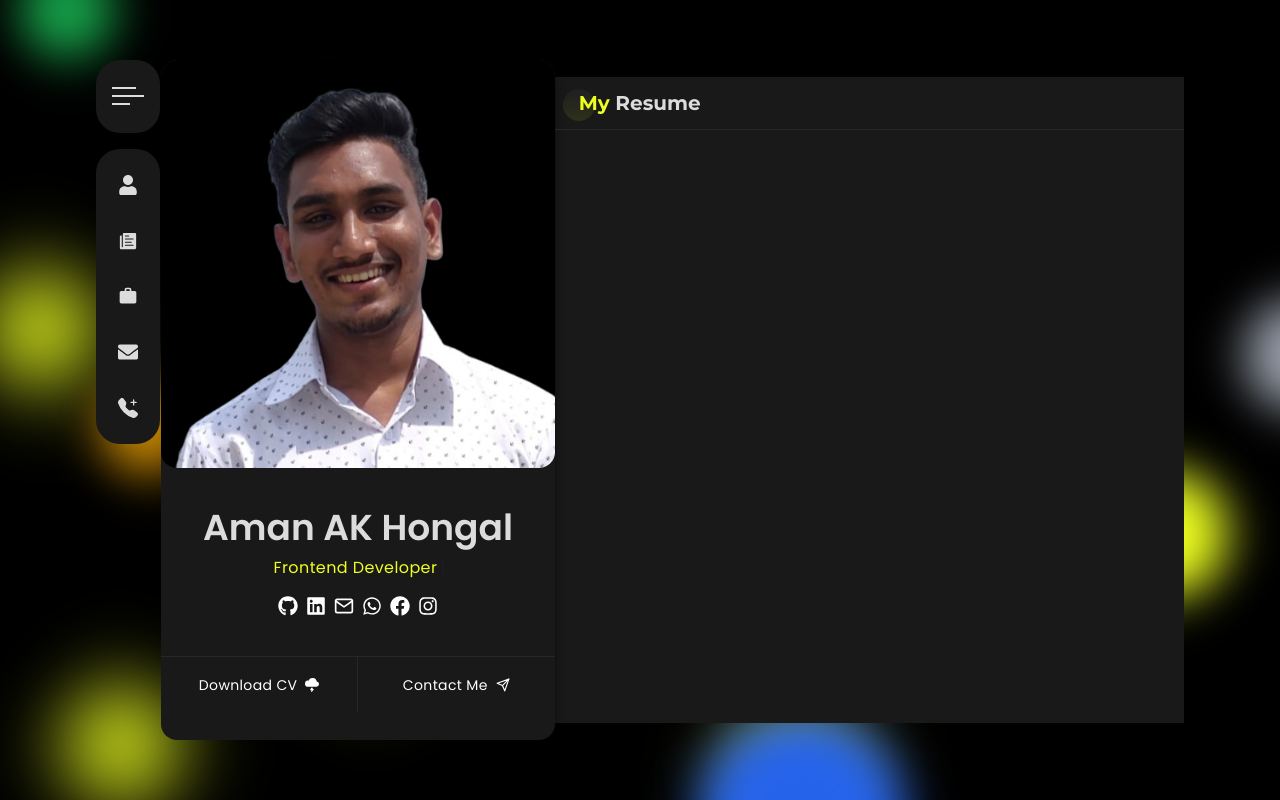
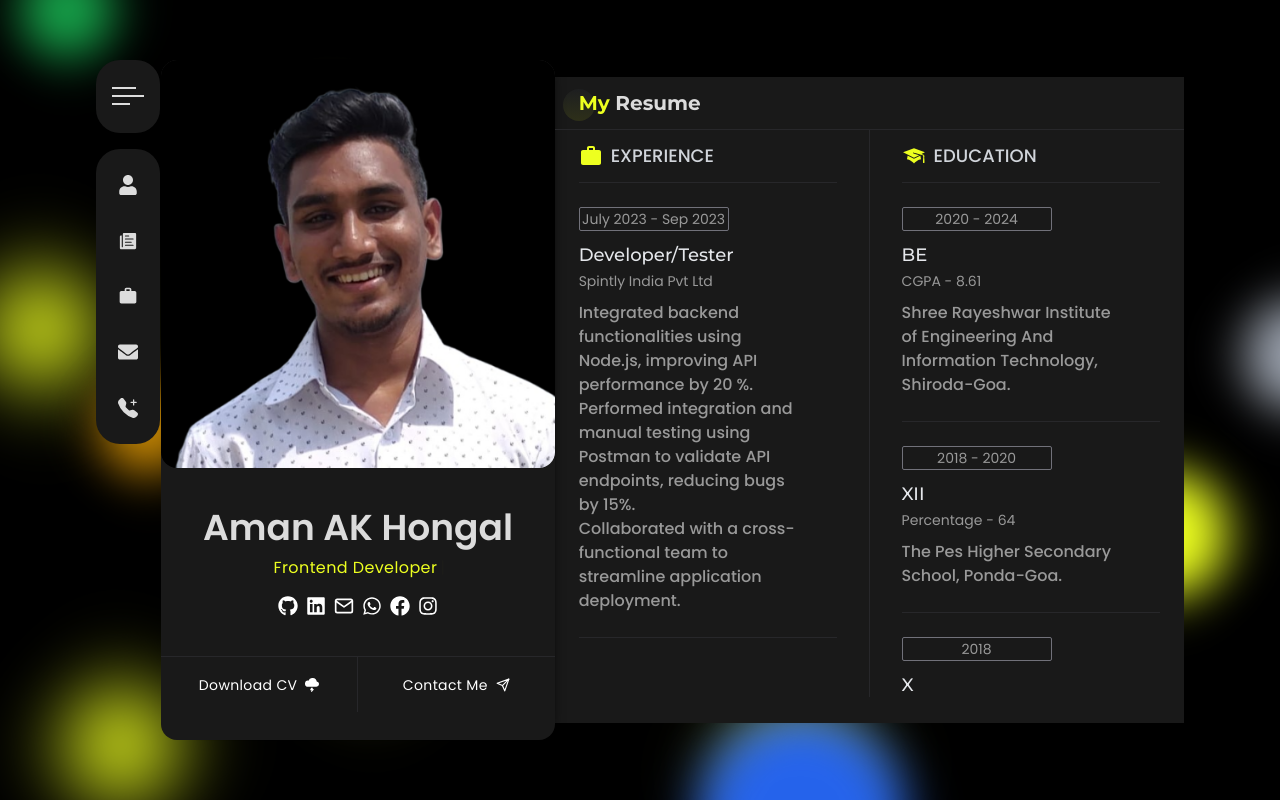
Before and after one commit to Aman-Hongal001/portfolio, a React (Create React App) app: page / in a window 1280 px wide. Built offline with nearby package versions, Linux system fonts and the light colour scheme.

Commit message:
Resume page has started and Education and Experience setup is done

```diff
--- a/src/components/about/MyServices.jsx
+++ b/src/components/about/MyServices.jsx
@@ -2,7 +2,7 @@ import React from "react";
 import ServicesCard from "./ServicesCard";
 import { BiCodeAlt } from "react-icons/bi";
 import { FaPython } from "react-icons/fa";
-import { AiFillAppstore, AiTwotoneAppstore } from "react-icons/ai";
+import { AiFillAppstore } from "react-icons/ai";
 import { FaBugSlash } from "react-icons/fa6";
 
 function MyServices() {
--- a/src/components/about/ServicesCard.jsx
+++ b/src/components/about/ServicesCard.jsx
@@ -1,5 +1,4 @@
 import React from "react";
-import { BiCodeAlt } from "react-icons/bi";
 
 function ServicesCard({icon,title,subTitle}) {
   return (
--- /dev/null
+++ b/src/components/resume/Experience.jsx
@@ -0,0 +1,60 @@
+import React from "react";
+import ResumeTitle from "./ResumeTitle";
+import { MdWork } from "react-icons/md";
+import ResumeCard from "./ResumeCard";
+import { GiGraduateCap } from "react-icons/gi";
+
+function Experience() {
+  return(
+    <div className="w-full grid grid-cols-9 px-6">
+        <div className="col-span-4">
+            <ResumeTitle title={<MdWork/>}  subTitle={"Experience"}/>
+            <ResumeCard
+            badge="July 2023 - Sep 2023"
+            title="Developer/Tester"
+            subTitle="Spintly India Pvt Ltd"
+            des={
+                <ul>
+                    <li>Integrated backend functionalities using Node.js, improving API performance by 20 %.</li>
+                    <li>Performed integration and manual testing using Postman to validate API endpoints, reducing bugs by
+                    15%.</li>
+                    <li>Collaborated with a cross-functional team to streamline application deployment.</li>
+                </ul>
+            }
+            />
+            {/* <ResumeCard
+            badge=""
+            title="Developer/Tester"
+            subTitle="Spintly India Pvt Ltd"
+            des="Lorem ipsum dolor sit amet consectetur adipisicing elit. Quasi facere exercitationem harum. Asperiores dolore hic quibusdam nemo harum, quia, aperiam aut, commodi culpa blanditiis perferendis maxime et non eum delectus."
+            /> */}
+        </div>
+        <div className="w-full h-full flex justify-center items-center">
+            <span className="w-[1px] h-full bg-zinc-800 inline-flex"></span>
+        </div>
+        <div className="col-span-4">
+        <ResumeTitle title={<GiGraduateCap/>}  subTitle={"Education"}/>
+            <ResumeCard
+            badge="2020 - 2024"
+            title="BE"
+            subTitle="CGPA - 8.61"
+            des="Shree Rayeshwar Institute of Engineering And Information Technology, Shiroda-Goa."
+            />
+            <ResumeCard
+            badge="2018 - 2020"
+            title="XII"
+            subTitle="Percentage - 64"
+            des="The Pes Higher Secondary School, Ponda-Goa."
+            />
+            <ResumeCard
+            badge="2018"
+            title="X"
+            subTitle="Percentage - 80"
+            des="MEF's Fatima High School, Ponda-Goa."
+            />
+        </div>
+    </div>
+  );
+}
+
+export default Experience;
--- a/src/components/resume/Resume.jsx
+++ b/src/components/resume/Resume.jsx
@@ -1,10 +1,16 @@
 import React from "react";
 import Title from "../Home/Title";
+import Experience from "./Experience";
+import Skills from "./Skills";
 
 function Resume() {
   return(
     <section id="resume">
         <Title title="My" subtitle="Resume"/>
+        <Experience/>
+
+        <Title title="My" subtitle="Skills"/>
+        <Skills/>
     </section>
   );
 }
--- /dev/null
+++ b/src/components/resume/ResumeCard.jsx
@@ -0,0 +1,19 @@
+import React from "react";
+
+function ResumeCard({badge,title, subTitle, des}) {
+  return(
+    <div className="w-full py-6 flex flex-col gap-2.5 border-b-[1px] border-b-zinc-800 ">
+        {badge === "" ?(
+            <h6 className="w-[150px] text-center text-sm py-[1px] text-designColor border-[1px] border-designColor rounded-sm">2024 - present</h6>
+        ):(
+            <h6 className="w-[150px] text-center text-sm py-[1px] text-[#999] border-[1px] border-zinc-500 rounded-sm">{badge}</h6>
+        )}
+
+        <h2 className="text-lg font-titleFont text-gray-200 font-medium">{title}</h2>
+        <p className="text-sm text-[#999] -mt-2">{subTitle}</p>
+        <p className="text-base text-[#999] font-medium pr-10">{des}</p>
+    </div>
+  );
+}
+
+export default ResumeCard;
--- /dev/null
+++ b/src/components/resume/ResumeTitle.jsx
@@ -0,0 +1,9 @@
+import React from "react";
+
+function ResumeTitle({title,subTitle}) {
+  return(
+    <h1 className="text-lg text-gray-300 uppercase font-medium flex items-center gap-2 py-3 border-b-[1px] border-b-zinc-800"><span className="text-designColor text-2xl">{title}</span>{subTitle}</h1>
+  );
+}
+
+export default ResumeTitle;
--- /dev/null
+++ b/src/components/resume/Skills.jsx
@@ -0,0 +1,9 @@
+import React from "react";
+
+function Skills() {
+  return(
+    <div></div>
+  );
+}
+
+export default Skills;
```
